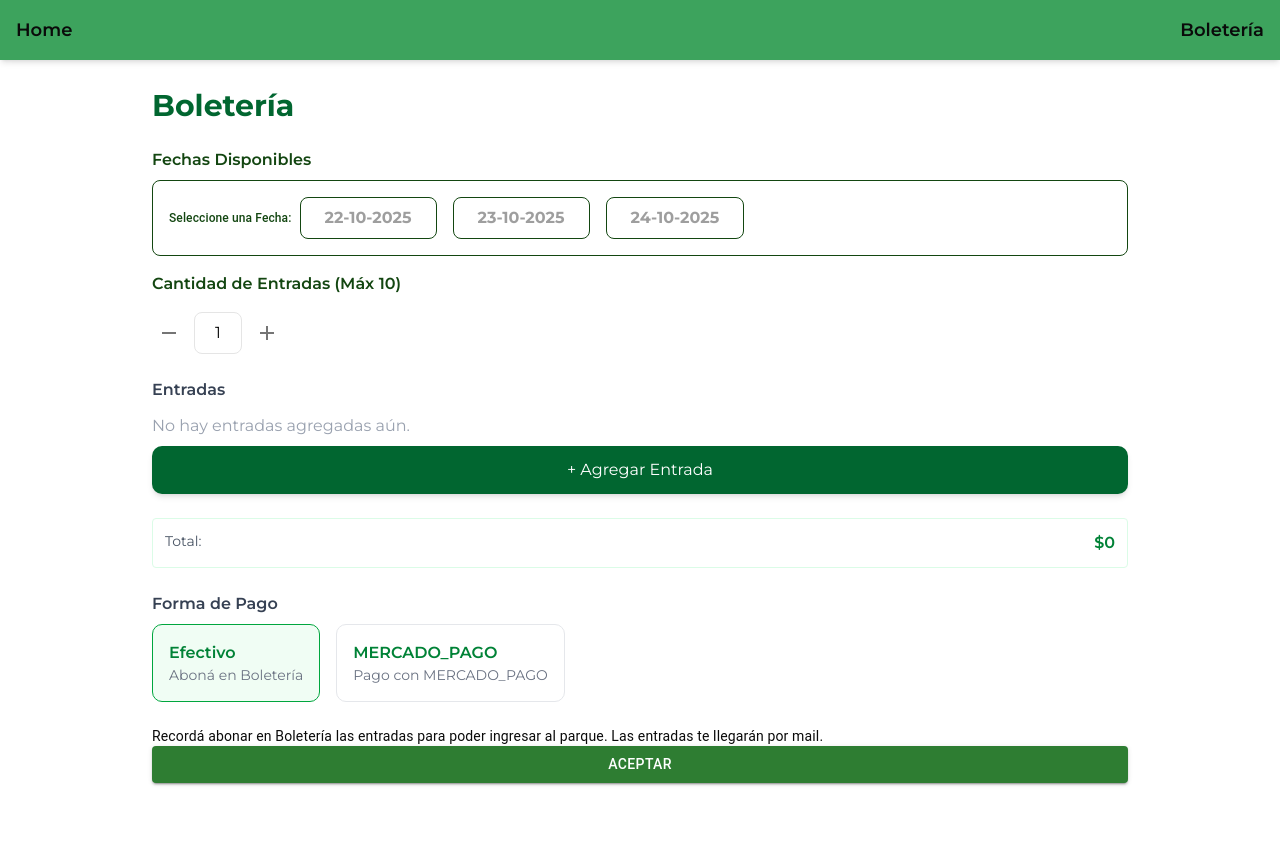
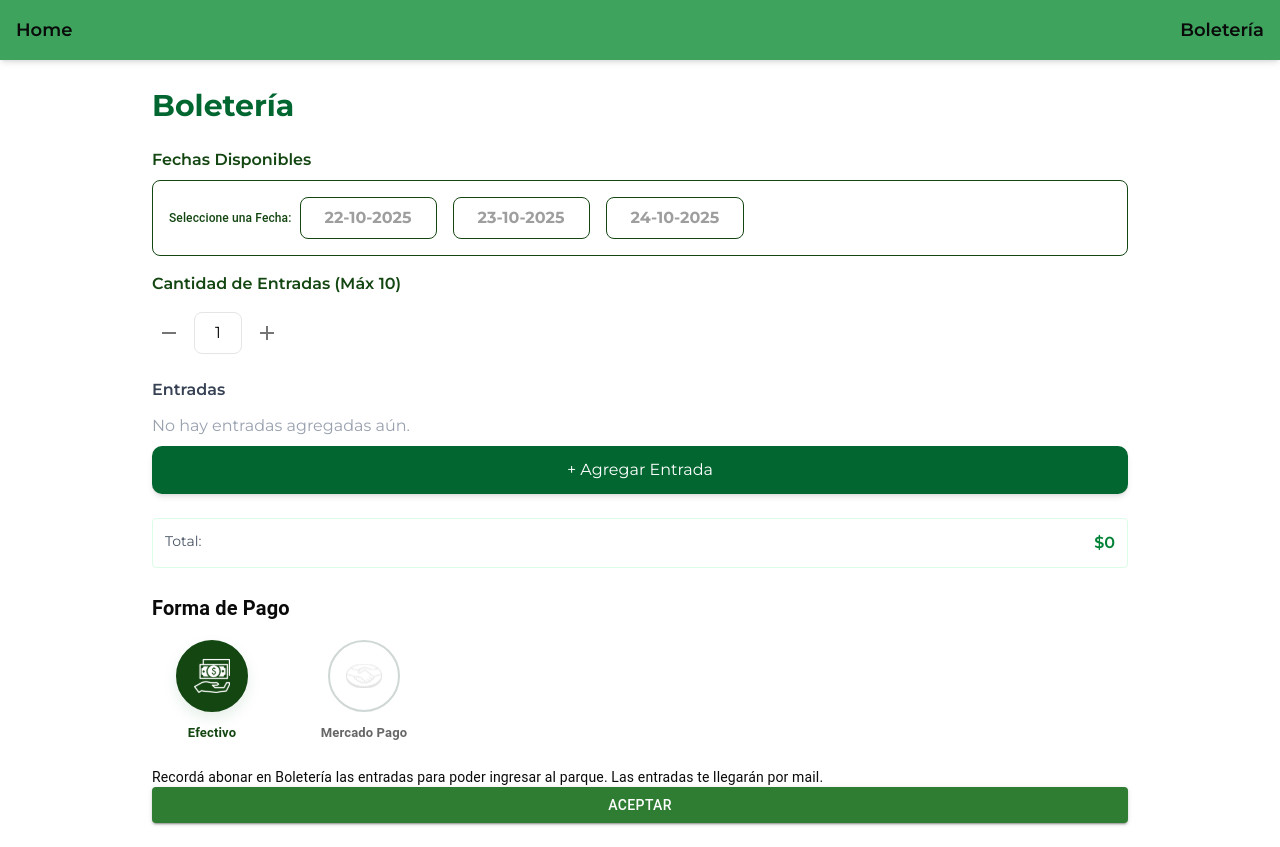
Before and after one commit to alanmoyano/ISW-2025-Grupo-11-4K1, a React (Vite) app in the folder Trabajos_practicos/Trabajos_evaluables/TP_6/client/: page /boleteria in a window 1280 px wide. Before the commit the page ends 807 px from the top, so only its background shows below. Built offline with nearby package versions, Linux system fonts and the light colour scheme.

Commit message:
se hizo la parte de tipos de pago y la carpeta de logos en assets

```diff
--- /dev/null
+++ b/Trabajos_practicos/Trabajos_evaluables/TP_6/client/src/components/boleteria/formaDePagoSection.tsx
@@ -0,0 +1,106 @@
+// src/components/boleteria/formaDePagoSection.tsx
+import React, { useContext } from "react";
+import { Box, Typography } from "@mui/material";
+import { FormaPagoEnum } from "@/routes/boleteria";
+import { ThemesContext } from "@/components/ThemesContext";
+
+// Importa tus svgs (si tu bundler devuelve URL al import).
+// Ajustá las rutas si tus assets están en otra carpeta.
+import LogoPagoEfectivo from "@/assets/logos/LogoPagoEfectivo.svg";
+import LogoMercadoPago from "@/assets/logos/LogoMercadoPago.svg";
+
+type Props = {
+  selected: number | null;
+  onSelect: (id: number) => void;
+};
+
+export default function FormaDePagoSection({ selected, onSelect }: Props) {
+  const { theme } = useContext(ThemesContext);
+  // color principal (fallback por si no existiera theme)
+  const green = theme?.colors?.verdePakistani ?? "#2f8f4f";
+  const greenDark = theme?.colors?.verdePakistani ?? "#256837";
+
+  const options = [
+    { id: FormaPagoEnum.EFECTIVO, label: "Efectivo", logo: LogoPagoEfectivo },
+    { id: FormaPagoEnum.MERCADO_PAGO, label: "Mercado Pago", logo: LogoMercadoPago },
+  ];
+
+  return (
+    <Box className="mb-6">
+      <Typography variant="h6" sx={{ fontWeight: 700, mb: 2 }}>
+        Forma de Pago
+      </Typography>
+
+      <Box sx={{ display: "flex", gap: 4, alignItems: "flex-start" }}>
+        {options.map((opt) => {
+          const isSelected = selected === opt.id;
+
+          return (
+            <Box
+              key={opt.id}
+              role="button"
+              aria-pressed={isSelected}
+              tabIndex={0}
+              onClick={() => onSelect(opt.id)}
+              onKeyDown={(e) => {
+                if (e.key === "Enter" || e.key === " ") {
+                  e.preventDefault();
+                  onSelect(opt.id);
+                }
+              }}
+              sx={{
+                display: "flex",
+                flexDirection: "column",
+                alignItems: "center",
+                cursor: "pointer",
+                userSelect: "none",
+                width: 120,
+                gap: 1,
+              }}
+            >
+              <Box
+                sx={{
+                  width: 72,
+                  height: 72,
+                  borderRadius: "9999px",
+                  display: "flex",
+                  alignItems: "center",
+                  justifyContent: "center",
+                  border: `2px solid ${isSelected ? green : "#cfd8d6"}`,
+                  bgcolor: isSelected ? green : "transparent",
+                  boxShadow: isSelected ? "0 6px 14px rgba(39, 124, 62, 0.12)" : "none",
+                  transition: "all 160ms ease",
+                }}
+              >
+                {/* img: usamos filter para invertir el logo cuando está sobre fondo verde */}
+                <img
+                  src={opt.logo}
+                  alt={opt.label}
+                  style={{
+                    width: 36,
+                    height: 36,
+                    display: "block",
+                    filter: isSelected ? "brightness(0) invert(1)" : "grayscale(1) opacity(0.9)",
+                    transition: "filter .18s ease, opacity .18s ease",
+                  }}
+                />
+              </Box>
+
+              <Typography
+                variant="body2"
+                sx={{
+                  mt: 0.5,
+                  fontWeight: 600,
+                  color: isSelected ? greenDark : "text.secondary",
+                  fontSize: 13,
+                }}
+              >
+                {opt.label}
+              </Typography>
+            </Box>
+          );
+        })}
+      </Box>
+    </Box>
+  );
+}
--- a/Trabajos_practicos/Trabajos_evaluables/TP_6/client/src/routes/boleteria.tsx
+++ b/Trabajos_practicos/Trabajos_evaluables/TP_6/client/src/routes/boleteria.tsx
@@ -24,6 +24,8 @@ import { useContext } from "react";
 import { ThemesContext } from "../components/ThemesContext";
 import { DateChips} from "@/components/boleteria/DateChips";
 import EntradasSection, { EntradaUI } from "@/components/boleteria/entradasSection";
+import FormaDePagoSection from "@/components/boleteria/formaDePagoSection";
+
 
 // --- Tipos y constantes (ajustá precios si querés) ---
 export const TipoEntradaEnum = {
@@ -182,48 +184,6 @@ function EntryModal({
         </Button>
       </DialogActions>
     </Dialog>
-  );
-}
-
-// --- Entry Card ---
-function EntryCard({
-  entry,
-  onEdit,
-}: {
-  entry: EntradaUI;
-  onEdit: (id: string) => void;
-}) {
-  const tipo = TIPO_ENTRADAS.find((t) => t.id === entry.tipoEntradaId)!;
-  const mostrarOriginal = entry.precioCalculado < tipo.precio;
-
-  return (
-    <div className="w-full rounded-lg border border-green-200 bg-white p-4 mb-4 flex justify-between items-center shadow-sm">
-      <div>
-        <div className="flex items-center gap-3">
-          <h4 className="text-2xl font-semibold text-green-800">
-            {tipo.nombre}
-          </h4>
-          {tipo.id === TipoEntradaEnum.VIP && (
-            <span className="text-yellow-500 ml-1">♛ Premium</span>
-          )}
-        </div>
-        <div className="text-sm text-gray-500">Edad: {entry.edadVisitante}</div>
-      </div>
-
-      <div className="flex flex-col items-end gap-2">
-        <div>
-          {mostrarOriginal && (
-            <span className="text-xs text-gray-400 line-through mr-2">
-              ${tipo.precio.toLocaleString()}
-            </span>
-          )}
-          <span className="text-lg font-semibold text-green-700">${entry.precioCalculado.toLocaleString()}</span>
-        </div>
-        <Button variant="outlined" size="small" onClick={() => onEdit(entry.id)} startIcon={<EditIcon />}>
-          Editar
-        </Button>
-      </div>
-    </div>
   );
 }
 
@@ -402,11 +362,13 @@ export default function Boleteria() {
 
       {/* Payment section (ancla para scroll) */}
       <div id="payment-section" className="mt-6">
-        <PaymentSelector
+        <FormaDePagoSection
           selected={paymentMethod}
-          onSelect={(id) => setPaymentMethod(id)}
-          onCardChange={(c) => setCardInfo(c)}
-          cardInfo={cardInfo}
+          onSelect={(id) => {
+            setPaymentMethod(id);
+            // al elegir Mercado Pago podrías mostrar un modal externo más adelante.
+            // ahora no mostramos inputs de tarjeta.
+          }}
         />
       </div>
 
```
Also changed, not shown: Trabajos_practicos/Trabajos_evaluables/TP_6/client/src/assets/logos/LogoMercadoPago.svg (added), Trabajos_practicos/Trabajos_evaluables/TP_6/client/src/assets/logos/LogoPagoEfectivo.svg (added).
